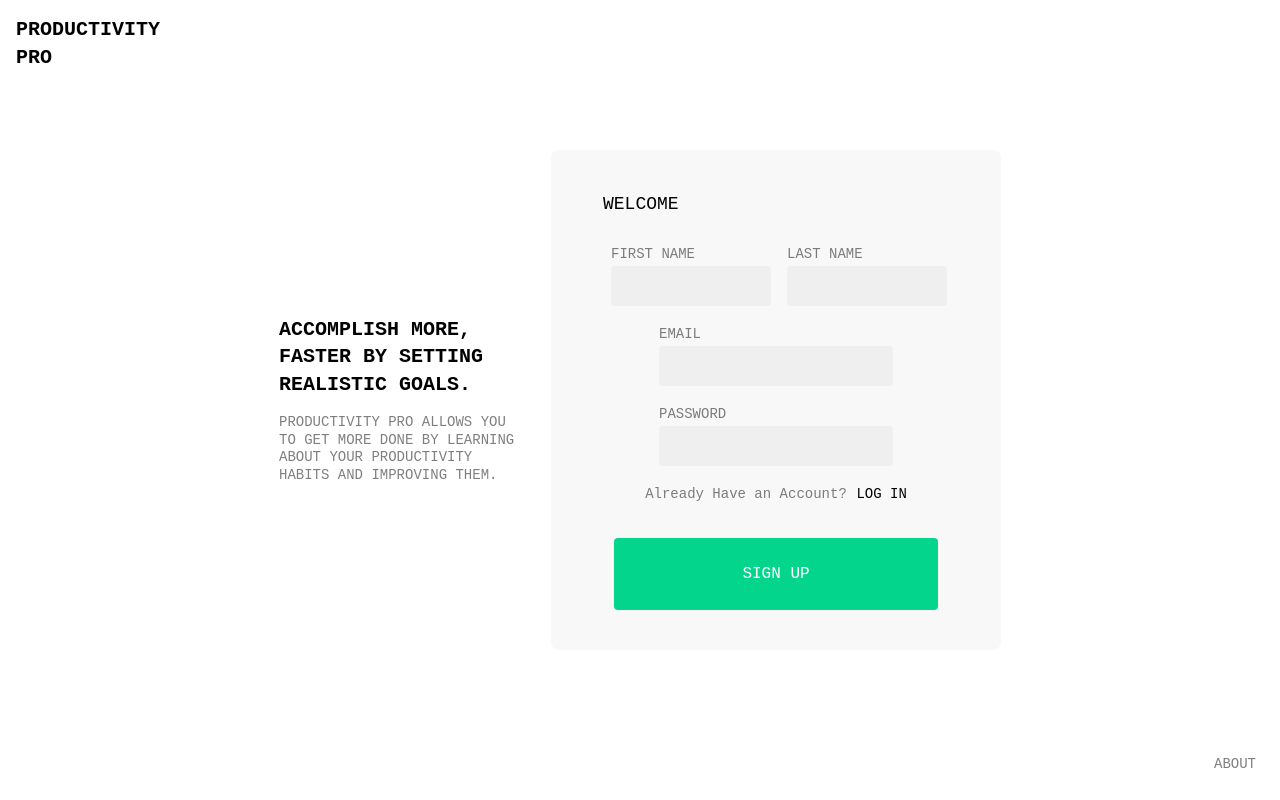
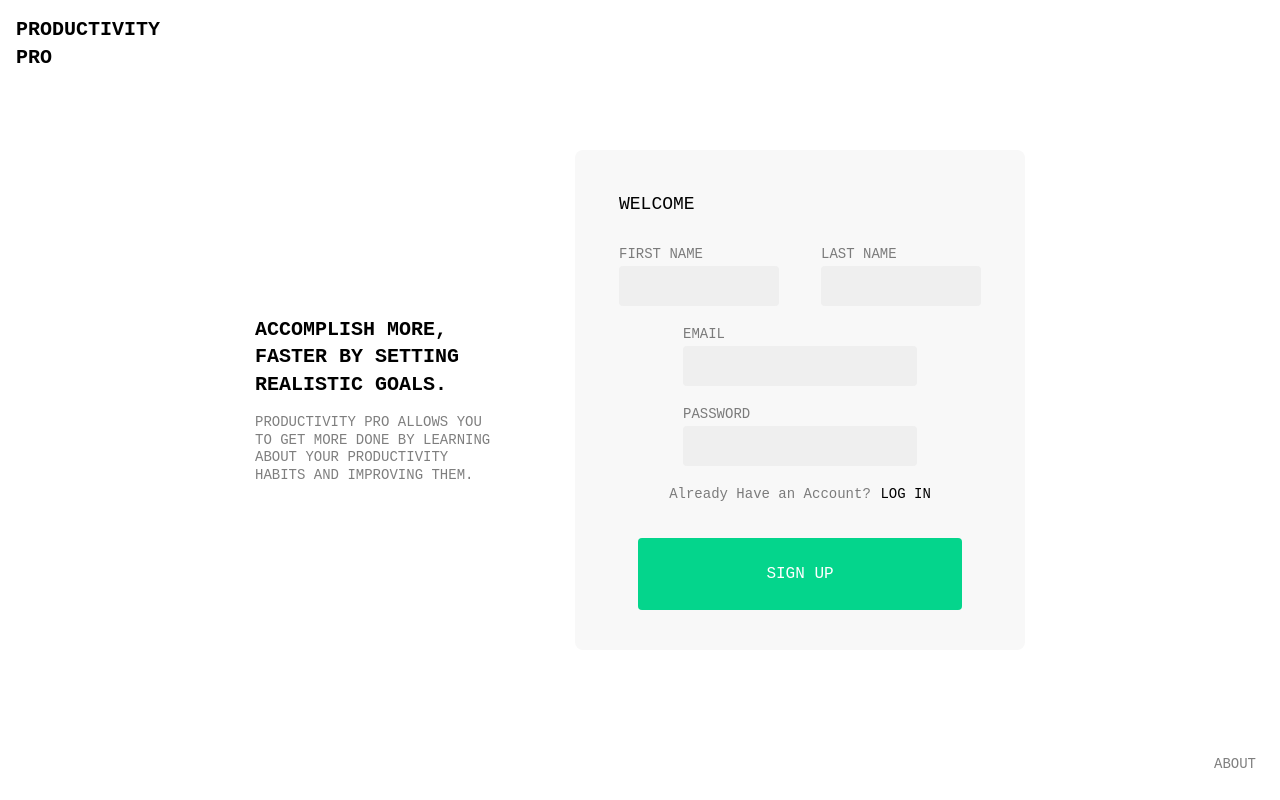
Before and after one commit to jessicahalvorsen/ProductivityPro, a React (Vite) app in the folder my-react-app/: page /signup in a window 1280 px wide. Built offline with nearby package versions, Linux system fonts and the light colour scheme.

Commit message:
Tweaks to sign-up page

```diff
--- a/my-react-app/src/pages/SignUp.jsx
+++ b/my-react-app/src/pages/SignUp.jsx
@@ -19,7 +19,7 @@ const SignUp = () => {
         <div className='flex justify-center items-center h-screen'>
             <div className='relative flex justify-center items-center'>
                 {/*  App Promotion Text */}
-                <div className='mr-4'>
+                <div className='mr-16'>
                     <div className=''>
                         {/* "Get More Done" Text */}
                         <p className='font-bold text-xl word-wrap break-word w-64 leading-snug mb-4'>
@@ -39,12 +39,12 @@ const SignUp = () => {
                         <form className='signup' onSubmit={handleSubmit}>
 
                             {/* Welcome Sign */}
-                            <h3 className="text-lg mb-6 ml-2">WELCOME</h3>
+                            <h3 className="text-lg mb-6">WELCOME</h3>
 
                             {/* Name Boxes */}
                             <div className='flex'>
                                 {/* First Name Box */}
-                                <div className='mr-4 ml-4'>
+                                <div className=''>
                                     <label className="text-sm leading-snug opacity-50">FIRST NAME</label>
                                     <div>
                                         <input
@@ -57,7 +57,7 @@ const SignUp = () => {
                                 </div>
 
                                 {/* Last Name Box */}
-                                <div>
+                                <div className='ml-auto'>
                                     <label className="text-sm leading-snug opacity-50">LAST NAME</label>
                                     <div>
                                         <input
@@ -113,7 +113,7 @@ const SignUp = () => {
 
                     {/* Error Handling (can be changed to something that looks better) */}
                     {error &&
-                        <div className="error absolute top-full left-1/2 transform -translate-x-1/3 w-full flex justify-center items-center mt-2 ml-3">
+                        <div className="error absolute top-full left-1/2 transform -translate-x-1/3 w-full flex justify-center items-center mt-2 ml-8">
                             {error}
                         </div>}
                 </div>
```
